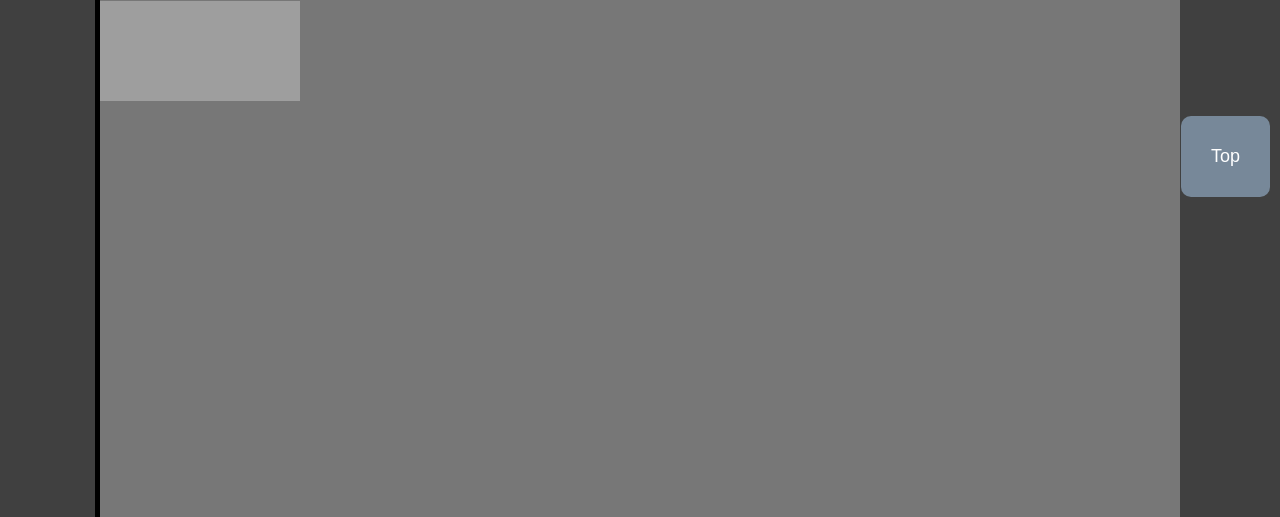
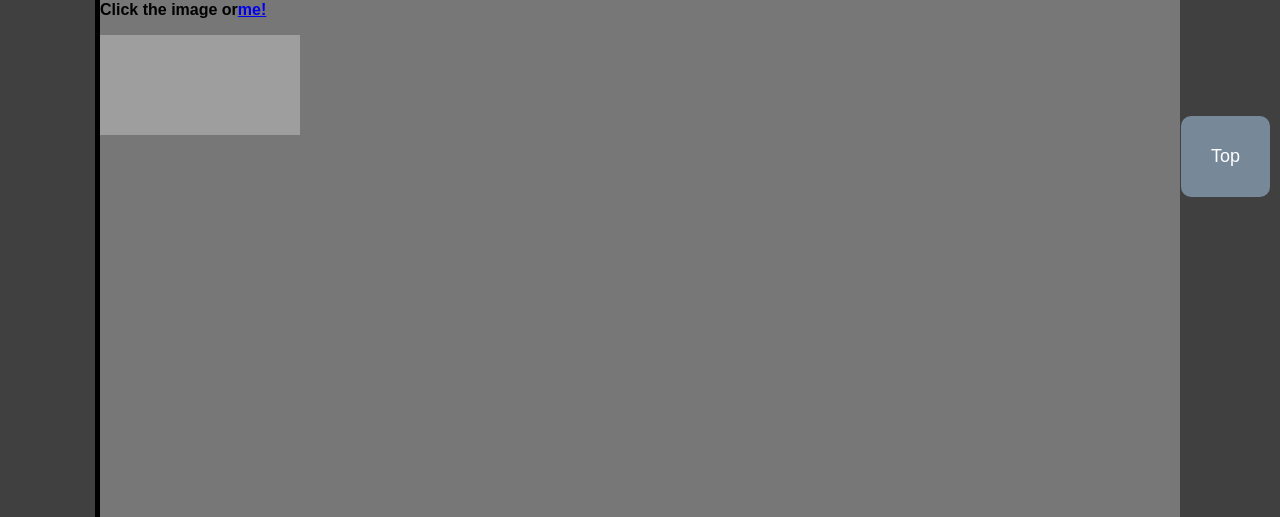
Before and after one commit to Qyrhal/Qyrhal.github.io, a plain HTML site: page index.html in a window 1280 px wide. Shown: the part 583-1100 px from the top of the page. Drawn offline with Linux system fonts and the light colour scheme; grey boxes are pictures that could not be loaded; a script that the page names is missing.

Commit message:
Update index.html

```diff
--- a/index.html
+++ b/index.html
@@ -38,6 +38,7 @@
          <h3>Discord Server Ownership and Partnerships</h3>
          <p>Join The Official Downball Australia® Discord and Talk about Downball and basically anything!</p>
          <p><a href="https://discord.gg/WccYXSFASR"><img src="https://pbs.twimg.com/profile_images/1232505295110205440/L39kHs1R.jpg" alt="Click me!" class="Dbalink" height="200" width="200"></a></p>
+         <p>Click the image or<a href="https://discord.gg/WccYXSFASR">me!</a></p>
        </div>
         <div>
           <a href="http://www.free-iqtest.net" title="IQ Test" class ="iq"><img src="http://www.free-iqtest.net/images/badges2/l145.gif" width="200" height="100" alt="IQ Test" border="0"></a>
```
